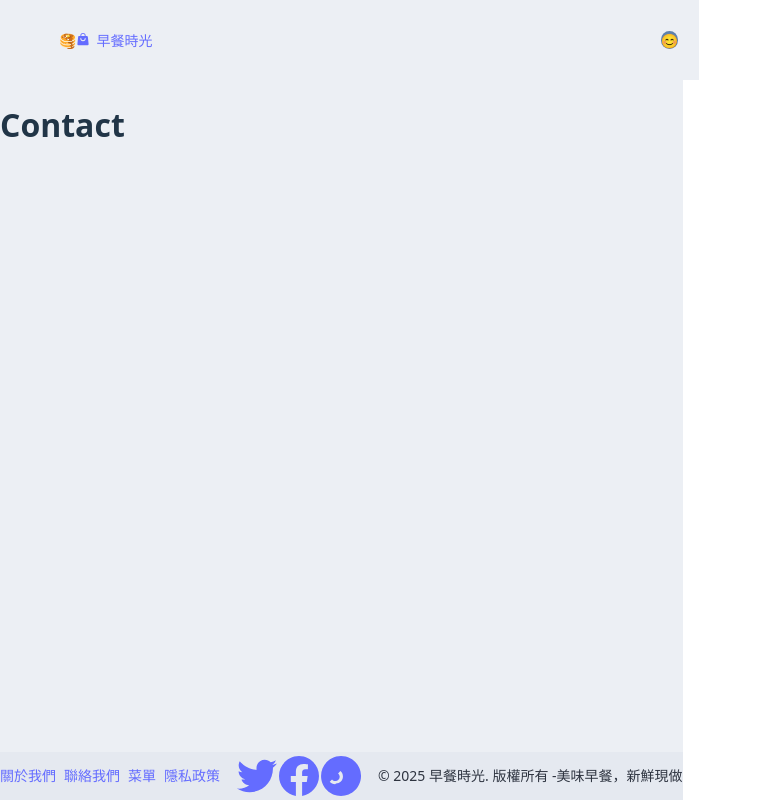
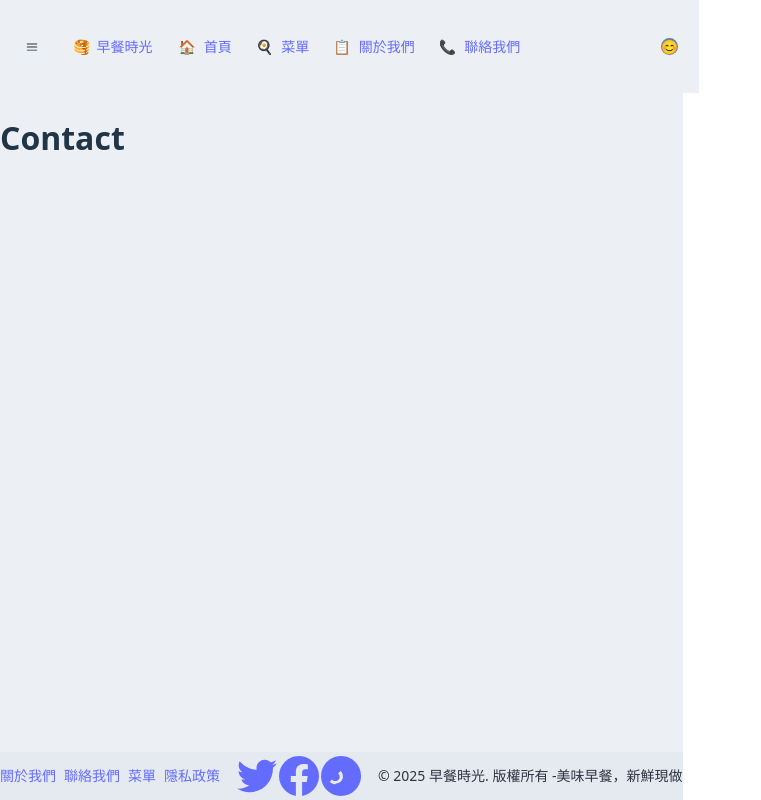
Before and after one commit to s724123/bun_vite, a React (Vite) app: page /contact in a window 1280 px wide. Shown: the whole page, without its empty margins (0-761 px from the left). Built offline with nearby package versions, Linux system fonts and the light colour scheme.

Commit message:
add Hibars3 icons del isMenuOpen && del hidden lg:flex

```diff
--- a/src/components/layout/Header.tsx
+++ b/src/components/layout/Header.tsx
@@ -1,7 +1,7 @@
 // src/components/layout/Header.jsx
 import {useState} from "react";
 import { Link, useLocation } from 'react-router-dom'
-import { HiShoppingBag } from "react-icons/hi2";
+import { HiBars3 } from "react-icons/hi2";
 function Header() {
     const [isMenuOpen, setIsMenuOpen] = useState(false)
     const location = useLocation()
@@ -32,26 +32,14 @@ function Header() {
                         className="btn btn-ghost lg:hidden"
                         onClick={() => setIsMenuOpen(!isMenuOpen)}
                     >
-                        <svg
-                            className="w-5 h-5"
-                            fill="none"
-                            stroke="currentColor"
-                            viewBox="0 0 24 24"
-                        >
-                            <path
-                                strokeLinecap="round"
-                                strokeLinejoin="round"
-                                strokeWidth="2"
-                                d="M4 6h16M4 12h8m-8 6h16"
-                            />
-                        </svg>
+                        <HiBars3 className="h-6 w-6" />
                     </div>
 
                     {/* 手機版下拉選單 */}
-                    {isMenuOpen && (
+                    { (
                             <ul
                             tabIndex={0}
-                            className="menu menu-sm dropdown-content mt-3 z-[1] p-2 shadow bg-base-100 rounded-box w-52"
+                            className="menu menu-sm menu-horizontal dropdown-content  dropdown-bottom mt-3 z-[1] p-2 shadow bg-base-100 rounded-box w-52"
                         >
                             {navItems.map((item) => (
                                 <li key={item.path}>
@@ -71,13 +59,13 @@ function Header() {
 
                 {/* 網站 Logo */}
                 <Link to="/" className="btn btn-ghost text-xl">
-                    <span className="text-2xl mr-2">🥞<HiShoppingBag/></span>
+                    <span className="text-2xl mr-2">🥞</span>
                     早餐時光
                 </Link>
             </div>
 
             {/* 桌面版導航選單 */}
-            <div className="navbar-center hidden lg:flex">
+            <div className="navbar-center ">
                 <ul className="menu menu-horizontal px-1">
                     {navItems.map((item) => (
                         <li key={item.path}>
```
